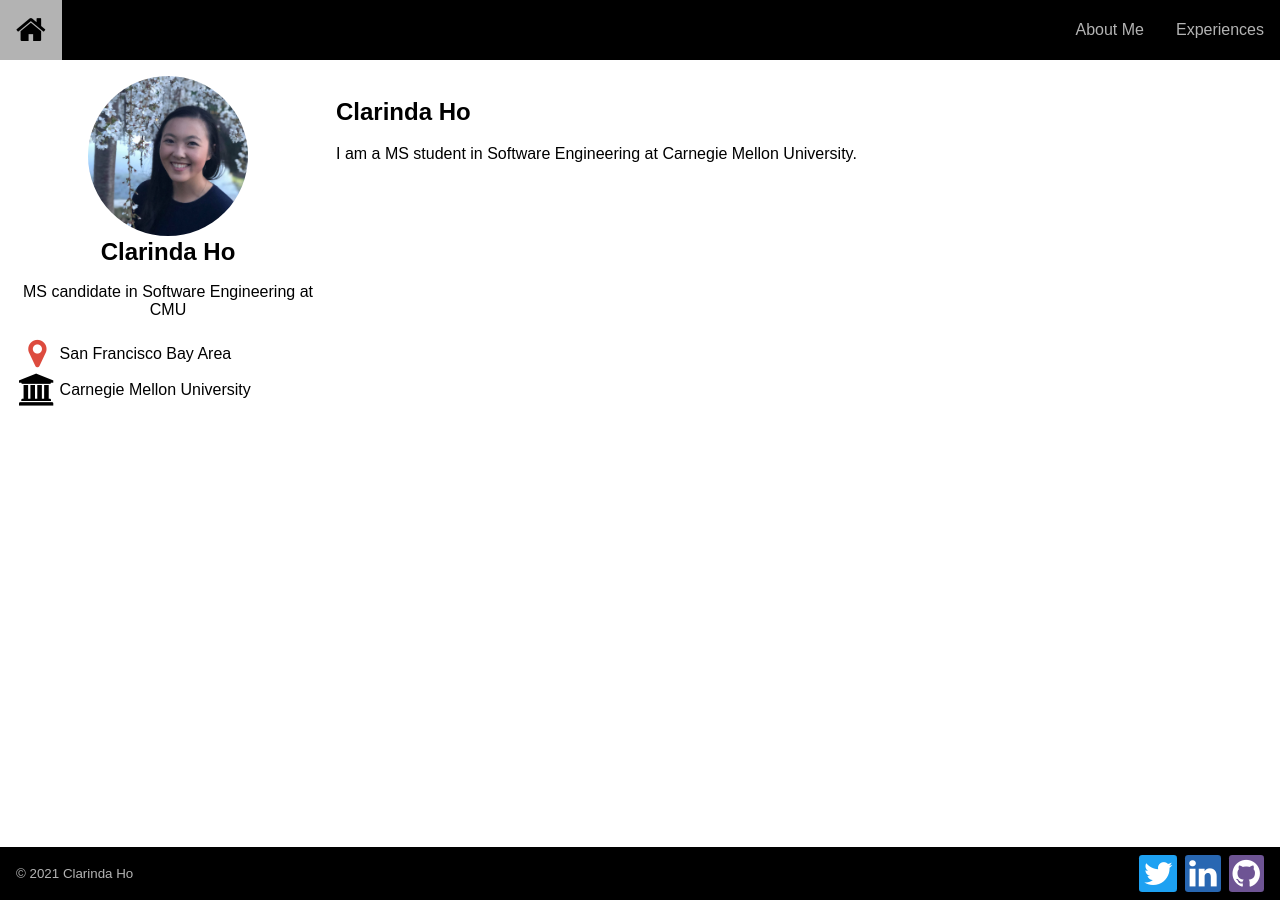
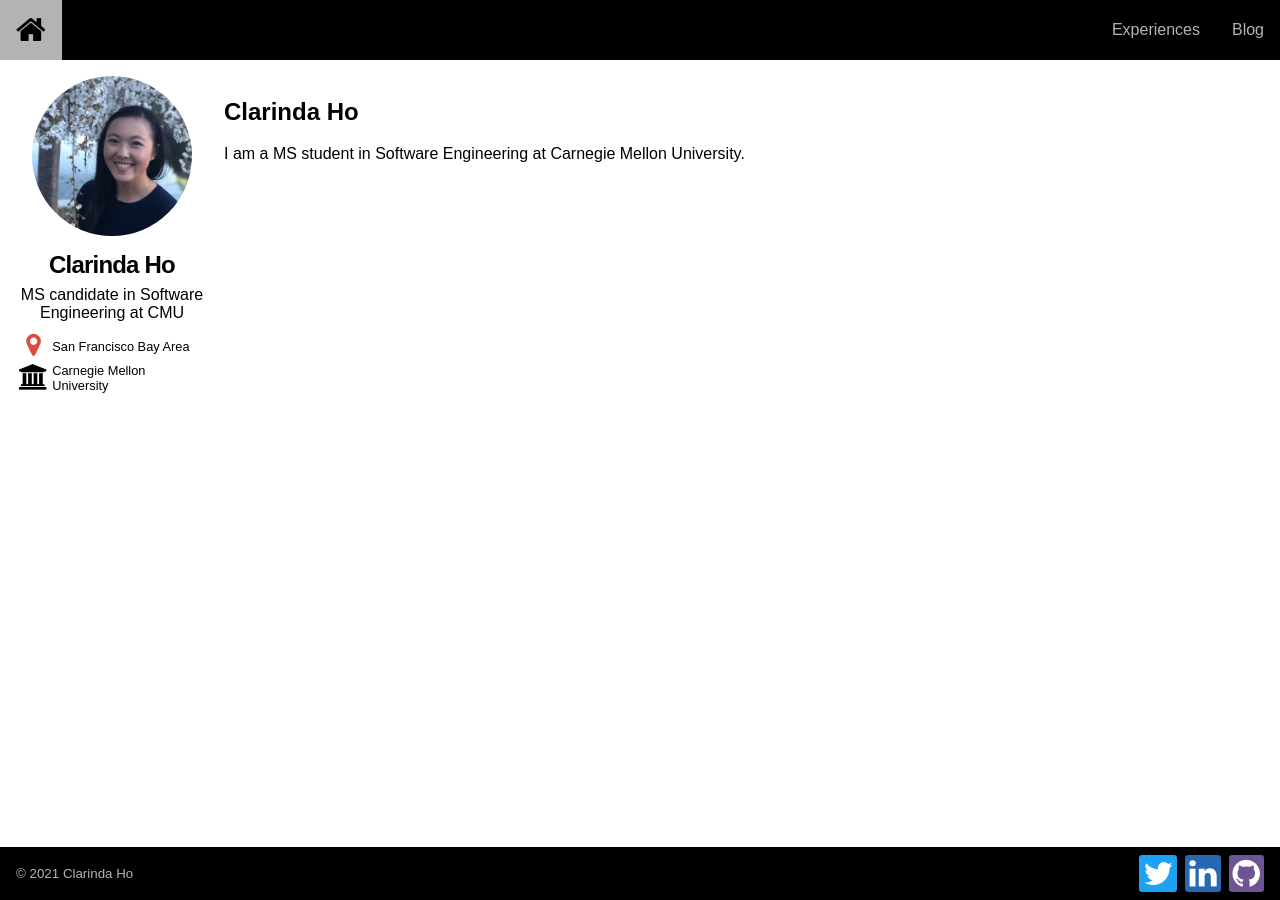
Before and after one commit to clarindaho/clarindaho.github.io, a Jekyll site: the page built from index.md, in a window 1280 px wide. Built offline with Jekyll 4.4.1, drawn with Linux system fonts in a browser that asks for light colours; our own code applies the rules of GitHub Pages for plain Markdown files.

```diff
--- a/_includes/footer.html
+++ b/_includes/footer.html
@@ -2,7 +2,7 @@
 
     <footer>
         <div class="footer-content">
-            <p><small>&copy; 2021 Clarinda Ho</a></small></p>
+            <p><small>&copy; 2021 {{ site.author.name }}</a></small></p>
             <div style="flex-grow: 1;"></div>
             <div id="social-media">
                 <i id="twitter" class="fa fa-twitter fa-2x fa-border"></i>
--- a/_includes/header.html
+++ b/_includes/header.html
@@ -21,8 +21,8 @@
         <nav class="navbar">
             <a href="{{ "/" | absolute_url }}"><i class="fa fa-home fa-2x"></i></a>
             <div style="flex-grow: 1;"></div>
-            <a href="/about">About Me</a>
             <a href="/experiences">Experiences</a>
+            <a href="/blog">Blog</a>
         </nav>
     </header>
 
--- a/assets/css/layout.css
+++ b/assets/css/layout.css
@@ -58,7 +58,7 @@ body {
 }
 
 #profile {
-    flex: 1;
+    flex: 0 0 12rem;
 
     display: flex;
     flex-direction: column;
@@ -79,16 +79,27 @@ body {
 #profile h1 {
     align-self: center;
 
-    margin: 0.1rem 0;
+    margin: 1rem 0 0;
 
     font-size: 1.5rem;
+    letter-spacing: -0.05rem;
+    line-height: 1.1;
 }
 
 #profile p {
     align-self: center;
 
+    margin: 0.5rem 0 0.5rem 0;
+
     text-align: center;
     font-size: 1rem;
+}
+
+#profile table {
+    margin-left: auto;
+    margin-right: auto;
+
+    font-size: 0.8rem;
 }
 
 #profile table .icon { vertical-align: middle; text-align: center; }
@@ -100,7 +111,7 @@ body {
 #social-media #github { background-color: var(--github); color: white; }
 #social-media .fa-border { padding: .2rem .25rem .15rem; border: 0; }
 
-section { flex: 3; padding: 0.1rem 1rem; }
+section { flex-grow: 1; padding: 0.1rem 1rem; }
 
 footer {
     position: fixed;
```
Also changed, not shown: 404.html (added, +25 -0 lines).
